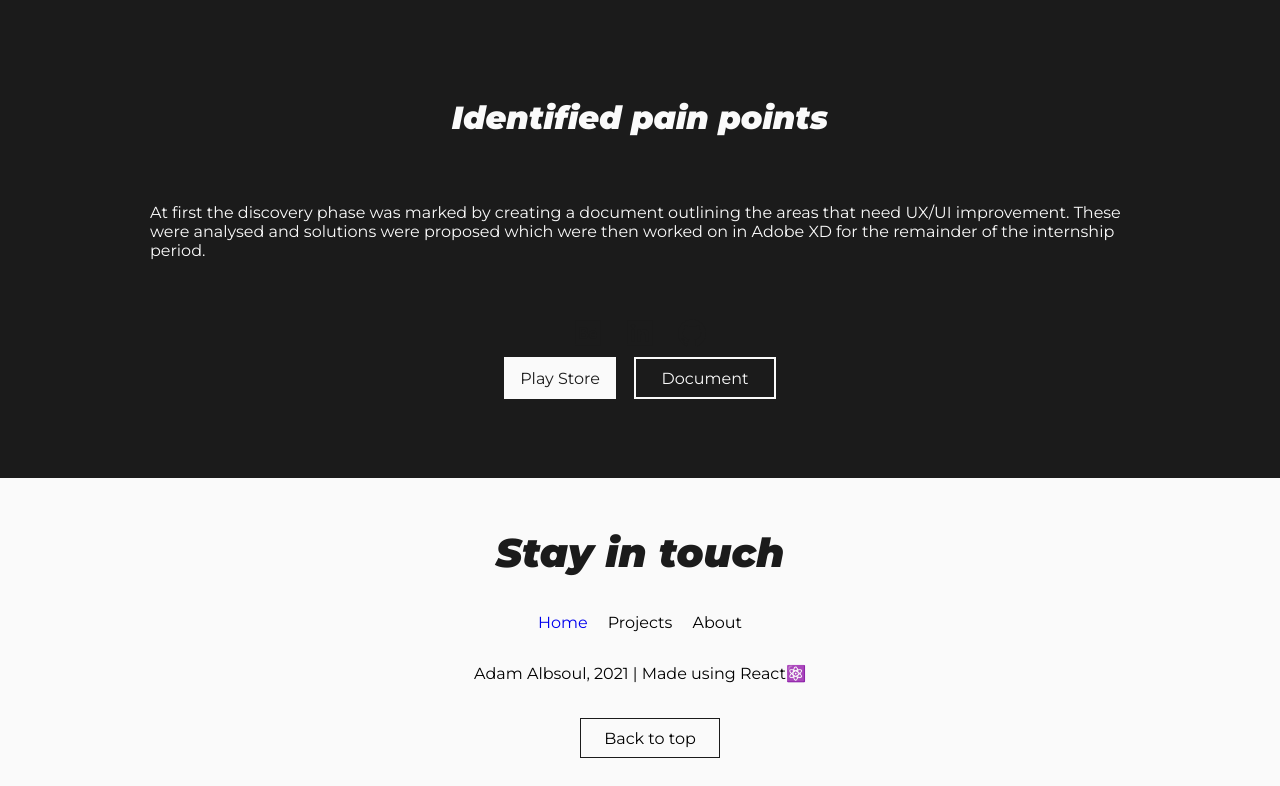
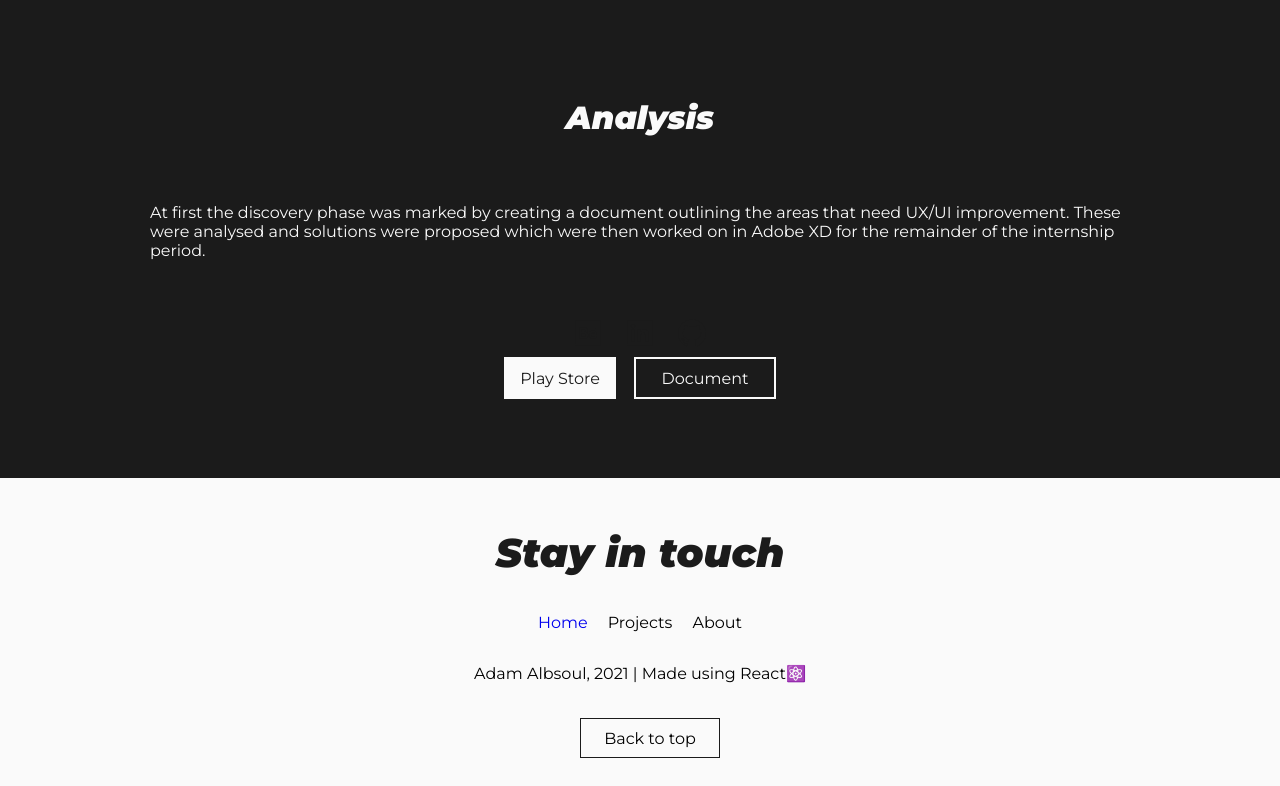
Before and after one commit to adamalbsoul/portfolio-react-app, a React (Create React App) app: page /taplingua in a window 1280 px wide. Shown: the part 2274-3060 px from the top of the page. Built offline with nearby package versions, Linux system fonts and the light colour scheme.

Commit message:
jsx updated

```diff
--- a/src/components/Taplingua.jsx
+++ b/src/components/Taplingua.jsx
@@ -30,7 +30,7 @@ function Taplingua() {
         button1label="Play Store"
         button2link="https://drive.google.com/file/d/1h7mlvBO3krKetggu9gUg9h4r3oJ-qWz4/view?usp=sharing"
         button2label="Document"
-        heading2="Identified pain points"
+        heading2="Analysis"
         synopsis2="At first the discovery phase was marked by creating a document outlining the areas that need UX/UI improvement. These were analysed and solutions were proposed which were then worked on in Adobe XD for the remainder of the internship period."
       />
     </>
```
